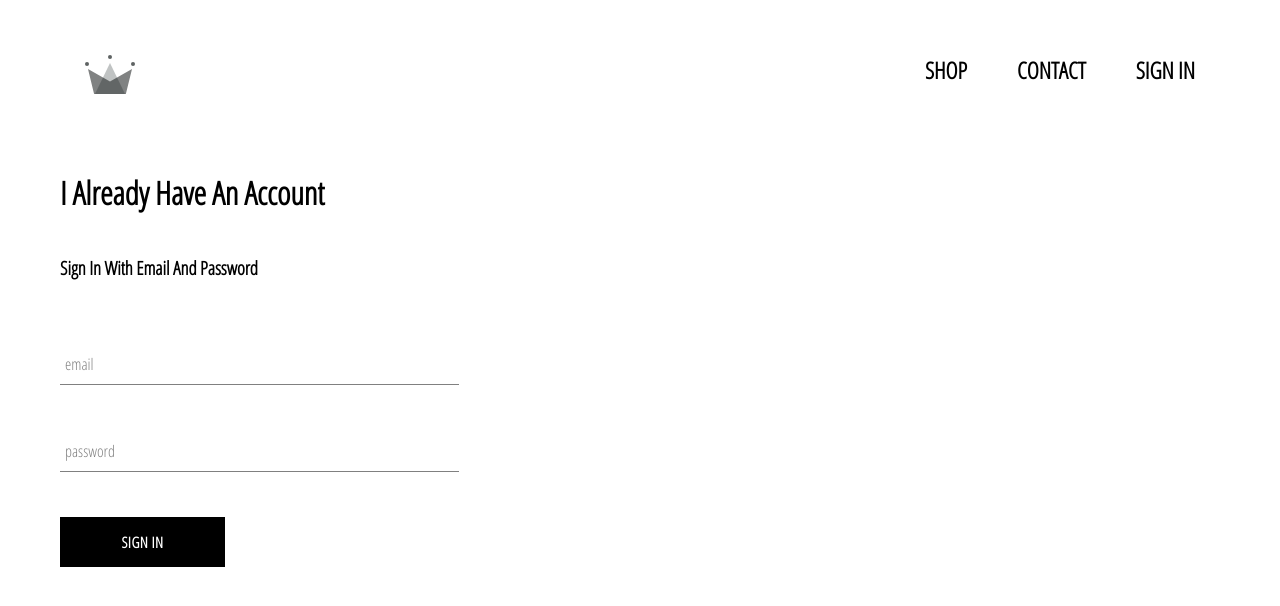
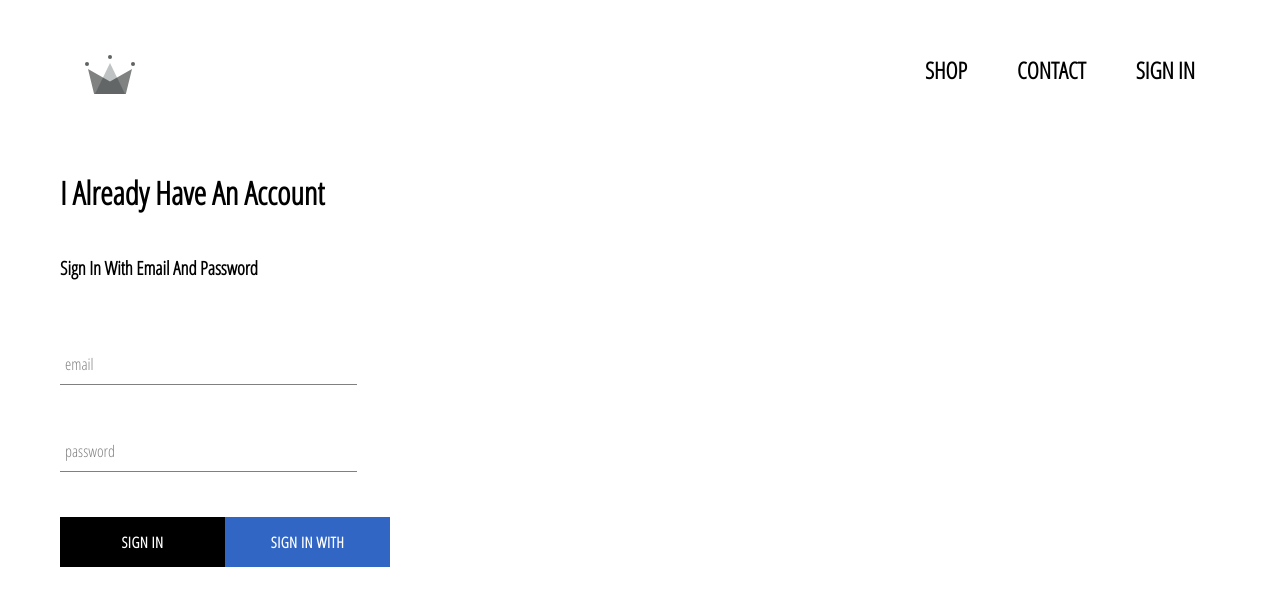
Before and after one commit to Quickdiv311/UdemyReactApp, a React (Create React App) app: page /sign in a window 1280 px wide. Shown: the top 606 px of the page. Built offline with nearby package versions, Linux system fonts and the light colour scheme; no server answers.

Commit message:
google sign in added

```diff
--- a/package.json
+++ b/package.json
@@ -6,6 +6,7 @@
     "@testing-library/jest-dom": "^5.11.9",
     "@testing-library/react": "^11.2.3",
     "@testing-library/user-event": "^12.6.2",
+    "firebase": "^8.2.6",
     "node-sass": "^4.14.1",
     "react": "^17.0.1",
     "react-dom": "^17.0.1",
--- a/src/App.js
+++ b/src/App.js
@@ -5,18 +5,48 @@ import ShopPage from './pages/shop-page/shopPage.component';
 import SignPage from './pages/sign-page/sign.component';
 import Header from './components/header/header.component';
 import {Switch, Route} from 'react-router-dom';
+import {auth} from './firebase/firebase.utils';
 
-function App() {
+class App extends React.Component
+{
+  constructor()
+  {
+    super();
+
+    this.state = {
+      currentUser: null
+    }
+  }
+
+  unsubscribe = null;
+
+  componentDidMount()
+  {
+    this.unsubscribe = auth.onAuthStateChanged(user => {
+
+      this.setState({ currentUser: user})
+
+      console.log(user);
+    })
+  }
+
+  componentWillUnmount()
+  {
+    this.unsubscribe();
+  }
+
+  render()
+  {
   return (
    <div className='appname'>
-     <Header/>
+     <Header currentUser={this.state.currentUser}/>
      <Switch>
        <Route exact path='/' component={Homepage}/>
        <Route path='/shop' component={ShopPage}/>
        <Route path='/sign' component={SignPage}/>
      </Switch>
    </div>
-  );
+  )
 }
-
+}
 export default App;
--- a/src/components/button/button.component.jsx
+++ b/src/components/button/button.component.jsx
@@ -1,8 +1,8 @@
 import React from 'react';
 import './button.styles.scss';
 
-const Button = ({children, ...otherProps}) => (
-    <button className="button" {...otherProps}>
+const Button = ({children,isGoogleSignIn, ...otherProps}) => (
+    <button className={`${isGoogleSignIn ? 'google-button' : ''} button`} {...otherProps}>
         {children}
     </button>
 )
--- a/src/components/button/button.styles.scss
+++ b/src/components/button/button.styles.scss
@@ -19,4 +19,17 @@
       color: black;
       border: 1px solid black;
     }
+
+    &.google-button
+    {
+    background-color: rgb(50, 102, 197);
+    color: white;
+
+    &:hover
+    {
+      background-color: rgb(35, 91, 194);
+      color: white;
+      border: none;
+    }
+    }
   }
--- a/src/components/header/header.component.jsx
+++ b/src/components/header/header.component.jsx
@@ -2,8 +2,9 @@ import React from 'react';
 import {Link} from 'react-router-dom';
 import {ReactComponent as Logo} from '../../assets/crown.svg';
 import './header.styles.scss';
+import {auth} from '../../firebase/firebase.utils';
 
-const Header = () => (
+const Header = ({currentUser}) => (
     <div className="header">
          <Link className="logo-container" to='/'>
              <Logo className='logo'/>
@@ -11,7 +12,12 @@ const Header = () => (
          <div className="options">
               <Link className="option" to='/shop'>SHOP</Link>
               <Link to="/" className="option">CONTACT</Link>
-              <Link to="/sign" className="option">SIGN IN</Link>
+
+              {
+                  currentUser?
+                  <div className="option" onClick={() => auth.signOut()}>SIGN OUT</div>
+                  : <Link to="/sign" className="option">SIGN IN</Link>
+              }
          </div>
     </div>
 )
--- a/src/components/sign-in/sign-in.component.jsx
+++ b/src/components/sign-in/sign-in.component.jsx
@@ -2,6 +2,7 @@ import React from 'react'
 import './sign-in.styles.scss';
 import FormInput from '../form-input//form-input.component';
 import Button from '../button/button.component';
+import {signInWithGoogle} from '../../firebase/firebase.utils';
 
 class SignIn extends React.Component
 {
@@ -37,9 +38,12 @@ class SignIn extends React.Component
                 <h3>Sign In With Email And Password</h3>
 
                 <form onSubmit={this.handleSubmit}>
-                    <FormInput type="email" name="email" handelChange={this.handleChange} label="email" value={email} required/>
-                    <FormInput type="password" name="password" handelChange={this.handleChange} label="password" value={password} required/>
+                    <FormInput type="email" name="email" handleChange={this.handleChange} label="email" value={email} required/>
+                    <FormInput type="password" name="password" handleChange={this.handleChange} label="password" value={password} required/>
+                    <div className="buttons">
                     <Button type="submit">SIGN IN</Button>
+                    <Button onClick={signInWithGoogle} isGoogleSignIn>SIGN IN WITH GOOGLE</Button>
+                    </div>
                 </form>
             </div>
         )
--- a/src/components/sign-in/sign-in.styles.scss
+++ b/src/components/sign-in/sign-in.styles.scss
@@ -1,6 +1,6 @@
 .sign-in
 {
-    width: 30vw;
+    width: 22vw;
     display: flex;
     flex-direction: column;
 
@@ -8,4 +8,10 @@
     {
         margin: 10px 0;
     }
+
+    .buttons
+    {
+        display: flex;
+        justify-content: space-between;
+    }
 }
--- /dev/null
+++ b/src/firebase/firebase.utils.js
@@ -0,0 +1,23 @@
+import firebase from 'firebase/app';
+import 'firebase/auth';
+import 'firebase/firestore';
+
+const config = {
+    apiKey: "AIzaSyB5DQFja8G4xISguhpp8XM9Tfgzvpwsb8s",
+    authDomain: "tryncart.firebaseapp.com",
+    projectId: "tryncart",
+    storageBucket: "tryncart.appspot.com",
+    messagingSenderId: "825648770455",
+    appId: "1:825648770455:web:35e38b5aedc50f087068d2"
+  };
+
+firebase.initializeApp(config);
+
+export const auth = firebase.auth();
+export const firestore = firebase.firestore();
+
+const provider = new firebase.auth.GoogleAuthProvider();
+provider.setCustomParameters({ prompt: 'select_account' });
+export const signInWithGoogle = () => auth.signInWithPopup(provider);
+
+export default firebase;
```
Also changed, not shown: 2 other files (tests, documents, lock files or other folders).
